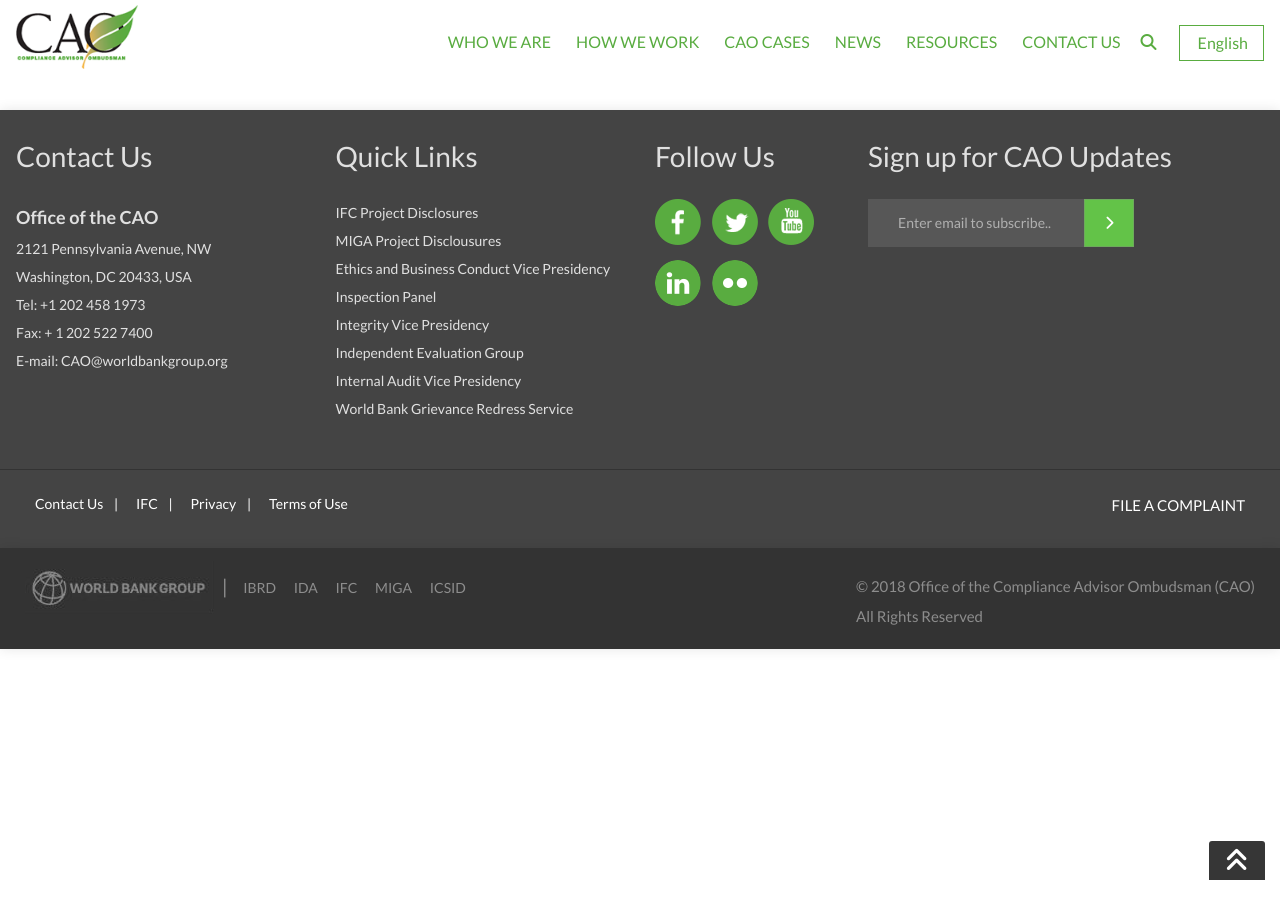
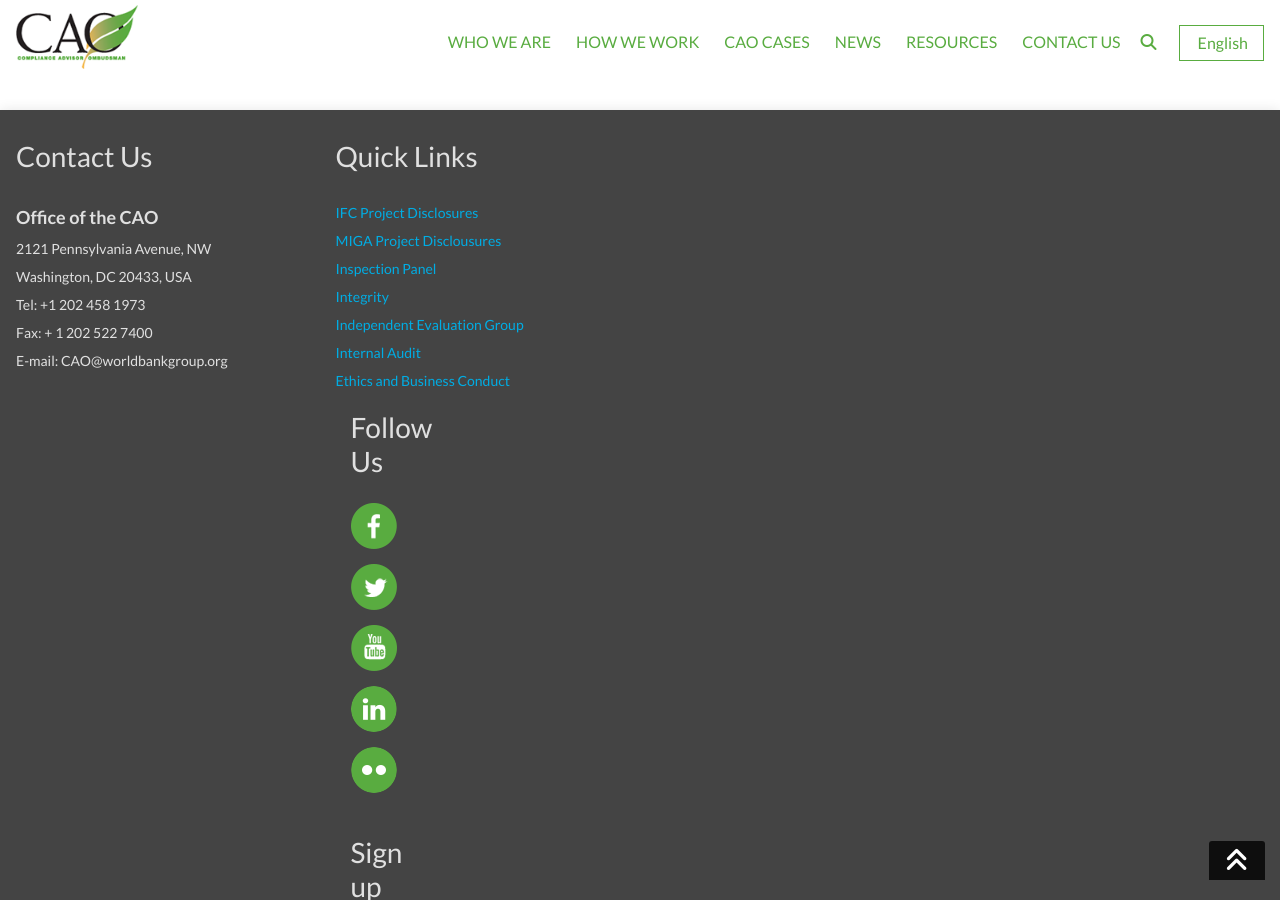
Before and after one commit to aaronkyle/concept, a Jekyll site: the page ui-design/sandbox/how_to_file_a_complaint.html, which Jekyll copies as it is, in a window 1280 px wide and 900 px high, scrolled down 1699 px. Built offline with Jekyll 4.4.1, drawn with Linux system fonts in a browser that asks for light colours; nearby versions of some CDN libraries; library files that are not in the unit come from our copies.

Commit message:
adjusting details

```diff
--- a/ui-design/sandbox/file_a_complaint.html
+++ b/ui-design/sandbox/file_a_complaint.html
@@ -86,7 +86,7 @@
                                   <a href="strategic_advisors_group.html">Strategic Advisors Group</a>
                               </li>
                               <li>
-                                  <a href="cao_budget.html">Financials</a>
+                                  <a href="cao_budget.html">Budget</a>
                               </li>
                               <li>
                                   <a href="iam_network.html">Independent Accountability Network</a>
--- a/ui-design/sandbox/how_to_file_a_complaint.html
+++ b/ui-design/sandbox/how_to_file_a_complaint.html
@@ -479,22 +479,19 @@
                             Washington, DC 20433, USA<br>
                             Tel: +1 202 458 1973 <br>
                             Fax: + 1 202 522 7400 <br>E-mail: CAO@worldbankgroup.org
-
                         </p>
                     </div>
                     <div class="col-lg-3">
                         <h3>Quick Links</h3>
                         <ul style='list-style-type:none;padding-left:0px;'>
-                            <li>IFC Project Disclosures</li>
-                            <li>MIGA Project Disclousures</li>
-                            <li>Ethics and Business Conduct Vice Presidency</li>
-                            <li>Inspection Panel</li>
-                            <li>Integrity Vice Presidency</li>
-                            <li>Independent Evaluation Group</li>
-                            <li>Internal Audit Vice Presidency</li>
-                            <li>World Bank Grievance Redress Service </li>
+                            <a href=""><li>IFC Project Disclosures</li></a>
+                            <a href=""><li>MIGA Project Disclousures</li></a>
+                            <a href=""><li>Inspection Panel</li></a>
+                            <a href=""><li>Integrity</li></a>
+                            <a href=""><li>Independent Evaluation Group</li></a>
+                            <a href=""><li>Internal Audit</li></a>
+			                      <a href=""><li>Ethics and Business Conduct</li></a>
                         </ul>
-                    </div>
                     <div class="col-lg-2">
                         <h3>Follow Us</h3>
                         <lable class='smedia' >
```
